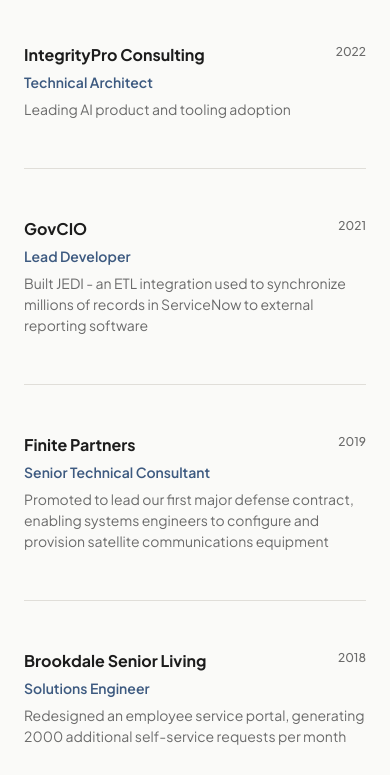
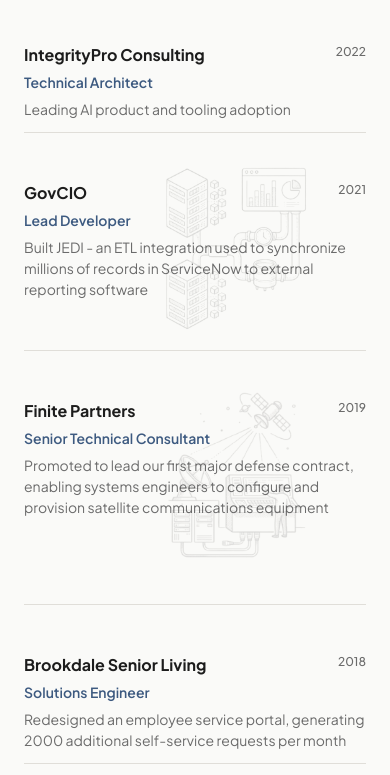
Before and after one commit to hunterphillips/personal-site, a React (Vite) app: page / in a window 390 px wide. Shown: the part 1286-2061 px from the top of the page. Built offline with nearby package versions, Linux system fonts and the light colour scheme.

Commit message:
mobile art

```diff
--- a/src/App.tsx
+++ b/src/App.tsx
@@ -51,7 +51,7 @@
             <div style={{ height: '1px', backgroundColor: 'var(--c-divider)' }} />
             <Projects isMobile={true} />
             <div style={{ height: '1px', backgroundColor: 'var(--c-divider)' }} />
-            <Experience />
+            <Experience isMobile={isMobile} />
             <div style={{ height: '1px', backgroundColor: 'var(--c-divider)' }} />
             <Education />
           </main>
@@ -79,7 +79,7 @@
             <div style={{ height: '1px', backgroundColor: 'var(--c-divider)' }} />
             <Projects isMobile={false} />
             <div style={{ height: '1px', backgroundColor: 'var(--c-divider)' }} />
-            <Experience />
+            <Experience isMobile={isMobile} />
             <div style={{ height: '1px', backgroundColor: 'var(--c-divider)' }} />
             <Education />
 
--- a/src/components/Experience.tsx
+++ b/src/components/Experience.tsx
@@ -1,6 +1,10 @@
 import { experience } from '../data/experience';
 
-export default function Experience() {
+interface ExperienceProps {
+  isMobile: boolean;
+}
+
+export default function Experience({ isMobile }: ExperienceProps) {
   return (
     <section id="experience" style={{ padding: '64px 0' }}>
       {/* Section header + expand all */}
@@ -32,8 +36,8 @@
 
           return (
             <div key={i} style={{ position: 'relative' }}>
-              {/* Decorative art — positioned in the margin white space */}
-              {role.art && (
+              {/* Decorative art — desktop: positioned in the margin */}
+              {role.art && !isMobile && (
                 <img
                   src={role.art.src}
                   alt={role.art.alt}
@@ -185,13 +189,36 @@
                 </div>
               )}
 
+              {/* Decorative art — mobile: inline below content */}
+              {role.art && isMobile && (
+                <div
+                  style={{
+                    display: 'flex',
+                    justifyContent: 'center',
+                    marginTop: '-140px',
+                  }}
+                >
+                  <img
+                    src={role.art.src}
+                    alt={role.art.alt}
+                    style={{
+                      width: '150px',
+                      opacity: 0.14,
+                      pointerEvents: 'none',
+                      userSelect: 'none',
+                      marginRight: '-80px',
+                    }}
+                  />
+                </div>
+              )}
+
               {/* Divider */}
               {i < experience.length - 1 && (
                 <div
                   style={{
                     height: '1px',
                     backgroundColor: 'var(--c-divider)',
-                    marginTop: '48px',
+                    marginTop: '12px',
                   }}
                 />
               )}
```
